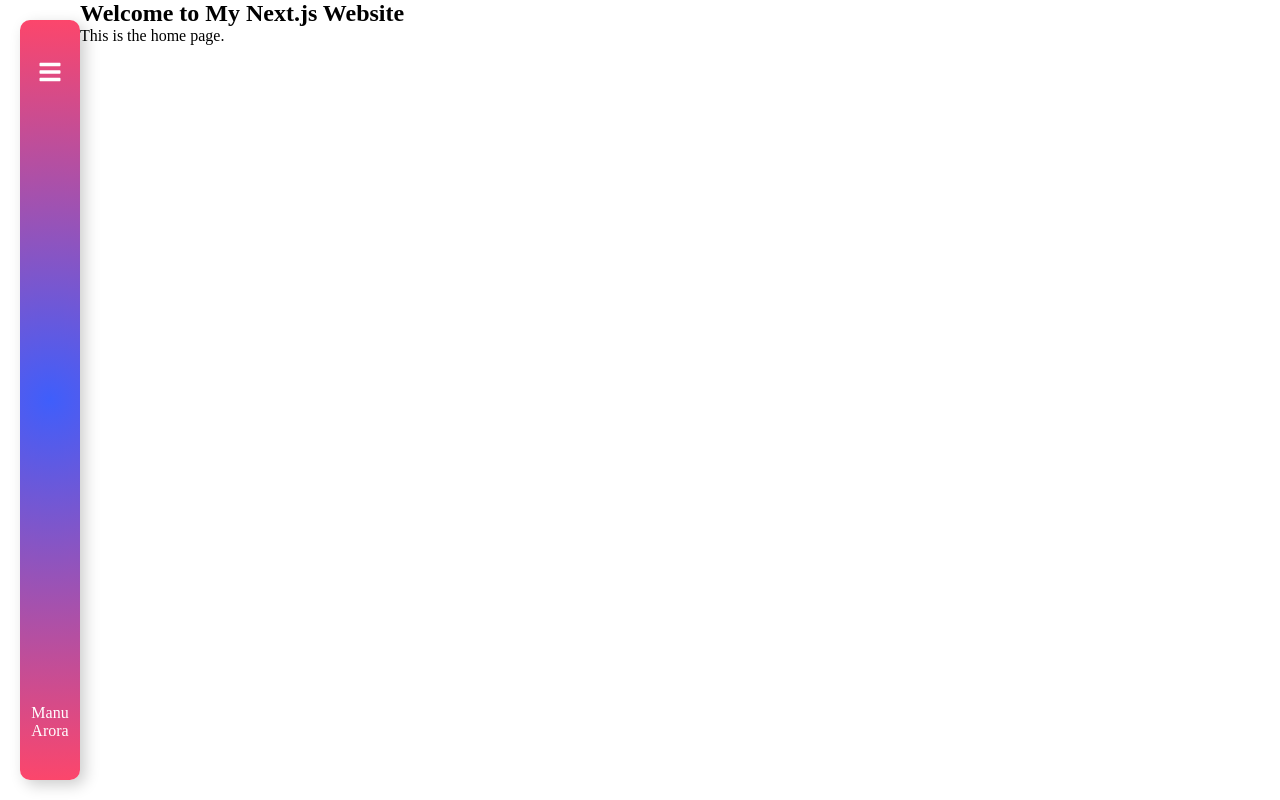
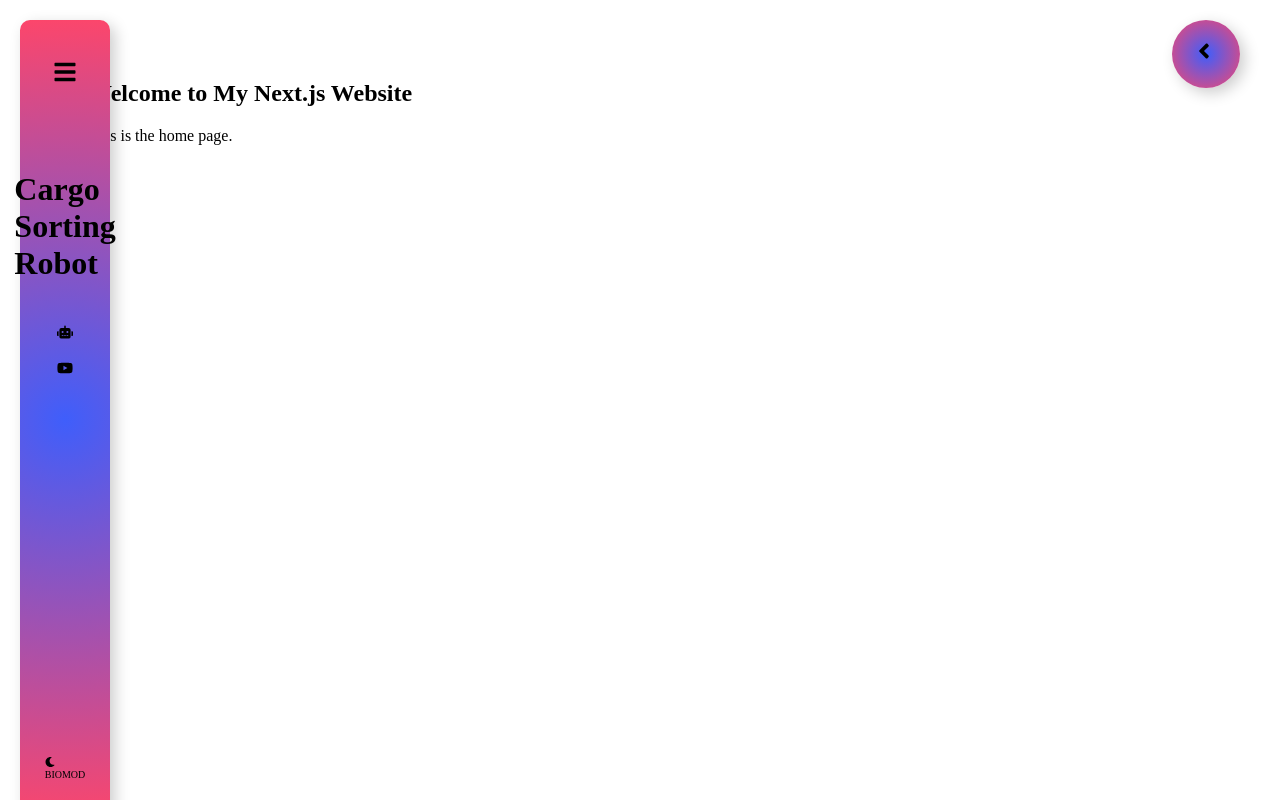
Before and after one commit to sbeeredd04/TBD, a Next.js app in the folder biomod24/: page / in a window 1280 px wide. Built offline with nearby package versions, Linux system fonts and the light colour scheme.

Commit message:
Theme implementation, CSS alignment and Content adjust required

```diff
--- /dev/null
+++ b/biomod24/src/app/components/Navbar.js
@@ -0,0 +1,26 @@
+// src/app/components/Navbar.js
+"use client";
+
+import { FaAngleLeft, FaAngleRight } from 'react-icons/fa';
+import Link from 'next/link';
+import styles from './Navbar.module.css'; // Import the CSS module
+
+const Navbar = () => {
+  return (
+    <div className={styles.navbarContainer}>
+      <div className={styles.menuIcon}>
+        <FaAngleLeft className={styles.hideIcon} />
+      </div>
+      <div className={styles.navItems}>
+        <Link href="/"><div className={styles.navItem}>Home</div></Link>
+        <Link href="/introduction"><div className={styles.navItem}>Introduction</div></Link>
+        <Link href="/project"><div className={styles.navItem}>Project</div></Link>
+        <Link href="/experiments"><div className={styles.navItem}>Experiments</div></Link>
+        <Link href="/results"><div className={styles.navItem}>Results</div></Link>
+        <Link href="/team"><div className={styles.navItem}>Team</div></Link>
+      </div>
+    </div>
+  );
+};
+
+export default Navbar;
--- /dev/null
+++ b/biomod24/src/app/components/Navbar.module.css
@@ -0,0 +1,68 @@
+/* src/app/components/Navbar.module.css */
+
+.navbarContainer {
+    position: fixed;
+    top: 20px;
+    right: 20px;
+    background: radial-gradient(circle, var(--bg-gradient-start) 0%, var(--bg-gradient-end) 100%);
+    padding: 10px;
+    border-radius: 40px;
+    box-shadow: 5px 5px 15px var(--box-shadow-color);
+    z-index: 1000;
+    display: flex;
+    align-items: center;
+    transition: width 1s !important;
+    width: 48px;
+    height: 48px;
+    overflow: hidden;
+    margin-right: 20px;
+  }
+
+  .navbarContainer:hover {
+    width: auto;
+    height: 48px;
+  }
+
+  .navItems {
+    display: flex;
+    flex-direction: row;
+    align-items: center;
+    padding: 10px;
+    gap: 10px;
+    opacity: 0;
+    transition: opacity 0.3s;
+    white-space: nowrap;
+  }
+
+  .navbarContainer:hover .navItems {
+    opacity: 1;
+  }
+
+  .navItem {
+    padding: 10px 20px;
+    color: var(--sidebar-color);
+    cursor: pointer;
+    white-space: nowrap;
+    margin-left: 10px;
+  }
+
+  .navItem:hover {
+    background: var(--menu-item-hover);
+    border-radius: 5px;
+    color: var(--sidebar-bg);
+  }
+
+  .menuIcon {
+    font-size: 24px;
+    cursor: pointer;
+    color: var(--sidebar-color);
+    margin-left: 10px;
+  }
+
+  .icon {
+    display: none;
+  }
+
+  .navbarContainer:hover .icon {
+    display: block;
+  }
--- a/biomod24/src/app/components/Sidebar.js
+++ b/biomod24/src/app/components/Sidebar.js
@@ -1,97 +1,52 @@
-// src/app/components/Sidebar.j
+// src/app/components/Sidebar.js
 
 "use client";
 
-import { useState } from 'react';
-import { FaBars, FaTimes, FaUserAlt, FaCog, FaSignOutAlt, FaTachometerAlt } from 'react-icons/fa';
-import styled from 'styled-components';
-
-const SidebarContainer = styled.div`
-  position: fixed;
-  top: 0;
-  left: 0;
-  height: 95%;
-  width: ${({ isOpen }) => (isOpen ? '200px' : '60px')};
-  background: #111;
-  transition: width 0.3s;
-  display: flex;
-  flex-direction: column;
-  align-items: center;
-  justify-content: space-between;
-  z-index: 999;
-  margin: 20px;
-  border-radius: 10px;
-  background: radial-gradient(circle, rgba(63,94,251,1) 0%, rgba(252,70,107,1) 100%);
-  padding: 20px;
-  box-shadow: 5px 5px 15px rgba(0, 0, 0, 0.2);
-  margin-bottom: 40px;
-`;
-
-const MenuIcon = styled.div`
-  margin: 20px;
-  font-size: 24px;
-  cursor: pointer;
-  color: #fff;
-`;
-
-const MenuItems = styled.div`
-  width: 100%;
-  flex-grow: 1;
-  display: flex;
-  flex-direction: column;
-  align-items: ${({ isOpen }) => (isOpen ? 'flex-start' : 'center')};
-  padding-top: 30px;
-`;
-
-const MenuItem = styled.div`
-  width: 100%;
-  padding: 10px;
-  display: flex;
-  align-items: center;
-  color: #fff;
-  cursor: pointer;
-  &:hover {
-    background: #333;
-  }
-  & > span {
-    display: ${({ isOpen }) => (isOpen ? 'inline' : 'none')};
-    margin-left: 10px;
-  }
-`;
-
-const Footer = styled.div`
-  padding: 20px;
-  color: #fff;
-`;
+import { useState, useEffect } from 'react';
+import { FaBars, FaYoutube, FaSun, FaMoon, FaRobot } from 'react-icons/fa';
+import styles from './Sidebar.module.css';
 
 const Sidebar = () => {
-  const [isOpen, setIsOpen] = useState(false);
+  const [theme, setTheme] = useState('light');
+
+  useEffect(() => {
+    const savedTheme = localStorage.getItem('theme') || 'light';
+    setTheme(savedTheme);
+    document.documentElement.setAttribute('data-theme', savedTheme);
+  }, []);
+
+  const toggleTheme = () => {
+    const newTheme = theme === 'light' ? 'dark' : 'light';
+    setTheme(newTheme);
+    document.documentElement.setAttribute('data-theme', newTheme);
+    localStorage.setItem('theme', newTheme);
+  };
 
   return (
-    <SidebarContainer isOpen={isOpen}>
-      <MenuIcon onClick={() => setIsOpen(!isOpen)}>
-        {isOpen ? <FaTimes /> : <FaBars />}
-      </MenuIcon>
-      <MenuItems isOpen={isOpen}>
-        <MenuItem isOpen={isOpen}>
-          <FaTachometerAlt />
-          <span>Dashboard</span>
-        </MenuItem>
-        <MenuItem isOpen={isOpen}>
-          <FaUserAlt />
-          <span>Profile</span>
-        </MenuItem>
-        <MenuItem isOpen={isOpen}>
-          <FaCog />
-          <span>Settings</span>
-        </MenuItem>
-        <MenuItem isOpen={isOpen}>
-          <FaSignOutAlt />
-          <span>Logout</span>
-        </MenuItem>
-      </MenuItems>
-      <Footer>Manu Arora</Footer>
-    </SidebarContainer>
+    <div className={styles.sidebarContainer}>
+      <div className={styles.menuIcon}>
+        <FaBars />
+      </div>
+      <div className={styles.menuItems}>
+        <div className={styles.menuItem}>
+          <h1>Cargo Sorting Robot</h1>
+        </div>
+        <div className={styles.menuItem}>
+          <FaRobot />
+          <span>Welcome</span>
+        </div>
+        <div className={styles.menuItem}>
+          <FaYoutube />
+          <span>Video</span>
+        </div>
+      </div>
+      <div className={styles.footer}>
+        <div className={styles.themeToggle} onClick={toggleTheme}>
+          {theme === 'light' ? <FaMoon /> : <FaSun />}
+        </div>
+        BIOMOD
+      </div>
+    </div>
   );
 };
 
--- /dev/null
+++ b/biomod24/src/app/components/Sidebar.module.css
@@ -0,0 +1,77 @@
+/* src/app/components/Sidebar.module.css */
+
+.sidebarContainer {
+    position: fixed;
+    top: 0;
+    left: 0;
+    height: 95%;
+    width: 50px;
+    background: var(--sidebar-bg);
+    transition: width 0.5s;
+    display: flex;
+    flex-direction: column;
+    align-items: center;
+    justify-content: space-between;
+    z-index: 999;
+    margin: 20px;
+    border-radius: 10px;
+    background: radial-gradient(circle, var(--bg-gradient-start) 0%, var(--bg-gradient-end) 100%);
+    padding: 20px;
+    box-shadow: 5px 5px 15px var(--box-shadow-color);
+    margin-bottom: 40px;
+  }
+
+  .sidebarContainer:hover {
+    width: 200px;
+  }
+
+  .menuIcon {
+    margin: 20px;
+    font-size: 24px;
+    cursor: pointer;
+    color: var(--sidebar-color);
+  }
+
+  .menuItems {
+    width: 100%;
+    flex-grow: 1;
+    display: flex;
+    flex-direction: column;
+    align-items: center;
+    padding-top: 30px;
+  }
+
+  .menuItem {
+    width: 100%;
+    padding: 10px;
+    display: flex;
+    align-items: center;
+    color: var(--sidebar-color);
+    cursor: pointer;
+    justify-content: center;
+    transition: justify-content 0.3s;
+  }
+
+  .menuItem:hover {
+    background: var(--menu-item-hover);
+    color: var(--sidebar-bg);
+  }
+
+  .sidebarContainer:hover .menuItem {
+    justify-content: flex-start;
+  }
+
+  .menuItem span {
+    display: none;
+    margin-left: 10px;
+  }
+
+  .sidebarContainer:hover .menuItem span {
+    display: inline;
+  }
+
+  .footer {
+    font-size: 10px;
+    padding: 20px;
+    color: var(--footer-color);
+  }
--- a/biomod24/src/app/layout.js
+++ b/biomod24/src/app/layout.js
@@ -1,14 +1,25 @@
 // src/app/layout.js
+"use client";
+
 import Sidebar from './components/Sidebar';
+import Navbar from './components/Navbar';
 import './styles/globals.css';
+import { useEffect } from 'react';
 
 export default function RootLayout({ children }) {
+  useEffect(() => {
+    const savedTheme = localStorage.getItem('theme') || 'light';
+    document.documentElement.setAttribute('data-theme', savedTheme);
+  }, []);
+
   return (
     <html lang="en">
       <body>
-        <main style={{ marginLeft: '80px', transition: 'margin-left 0.3s' }}>
-          <Sidebar />
-          {children}
+      <Sidebar />
+      <Navbar />
+        <main style={{ marginLeft: '80px', marginTop: '80px', transition: 'margin-left 0.3s' }}>
+
+        {children}
         </main>
       </body>
     </html>
--- a/biomod24/src/app/styles/globals.css
+++ b/biomod24/src/app/styles/globals.css
@@ -1,53 +1,26 @@
+/* src/app/styles/globals.css */
+
 :root {
   --sidebar-bg: #ffffff;
   --sidebar-color: #000000;
   --menu-item-hover: #e0e0e0;
-}
-
-@media (prefers-color-scheme: dark) {
-  :root {
-    --sidebar-bg: #111111;
-    --sidebar-color: #ffffff;
-    --menu-item-hover: #333333;
-  }
+  --bg-gradient-start: rgba(63, 94, 251, 1);
+  --bg-gradient-end: rgba(252, 70, 107, 1);
+  --box-shadow-color: rgba(0, 0, 0, 0.2);
+  --footer-color: #000000;
 }
 
 [data-theme='dark'] {
   --sidebar-bg: #111111;
   --sidebar-color: #ffffff;
   --menu-item-hover: #333333;
-}
-
-[data-theme='light'] {
-  --sidebar-bg: #ffffff;
-  --sidebar-color: #000000;
-  --menu-item-hover: #e0e0e0;
-}
-
-* {
-  box-sizing: border-box;
-  padding: 0;
-  margin: 0;
-}
-
-html,
-body {
-  max-width: 100vw;
-  overflow-x: hidden;
+  --bg-gradient-start: rgba(63, 94, 251, 1);
+  --bg-gradient-end: rgba(252, 70, 107, 1);
+  --box-shadow-color: rgba(0, 0, 0, 0.2);
+  --footer-color: #ffffff;
 }
 
 body {
+  background-color: var(--sidebar-bg);
   color: var(--sidebar-color);
-  background: var(--sidebar-bg);
 }
-
-a {
-  color: inherit;
-  text-decoration: none;
-}
-
-@media (prefers-color-scheme: dark) {
-  html {
-    color-scheme: dark;
-  }
-}
--- a/package.json
+++ b/package.json
@@ -1,5 +1,6 @@
 {
   "dependencies": {
-    "react-icons": "^5.2.1"
+    "react-icons": "^5.2.1",
+    "styled-components": "^6.1.12"
   }
 }
```
Also changed, not shown: biomod24/src/app/Experiment.js (added, +9 -0 lines), biomod24/src/app/introduction.js (added, +12 -0 lines), biomod24/src/app/project.js (added, +9 -0 lines), biomod24/src/app/results.js (added, +12 -0 lines), biomod24/src/app/team.js (added, +10 -0 lines), 1 other file (tests, documents, lock files or other folders).
